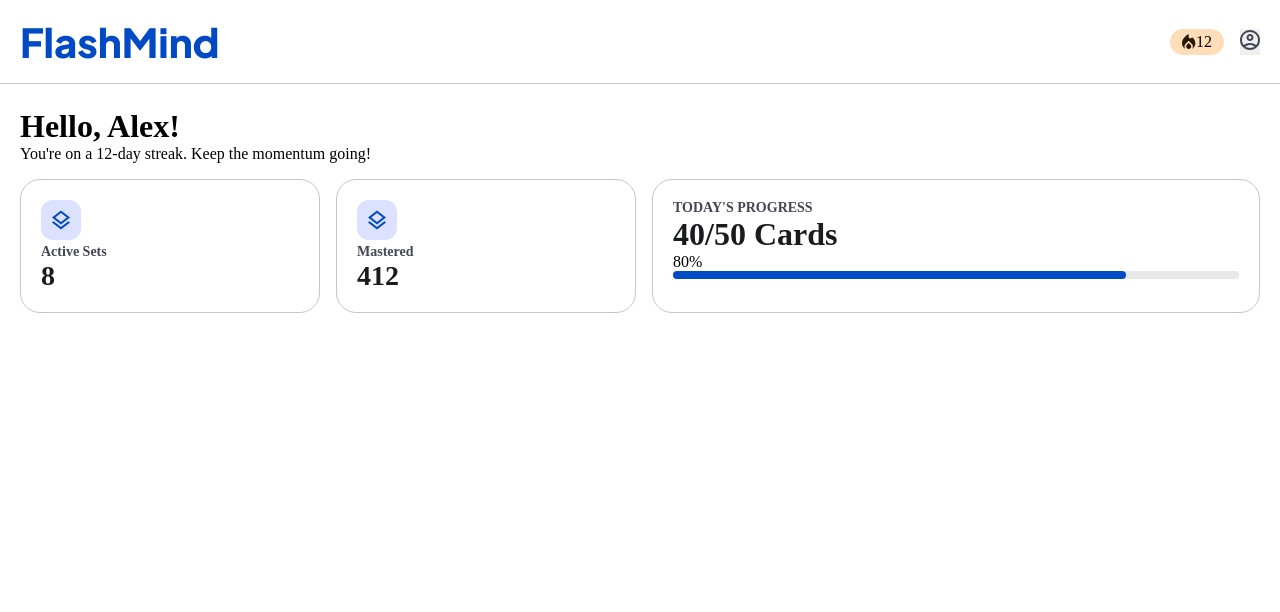
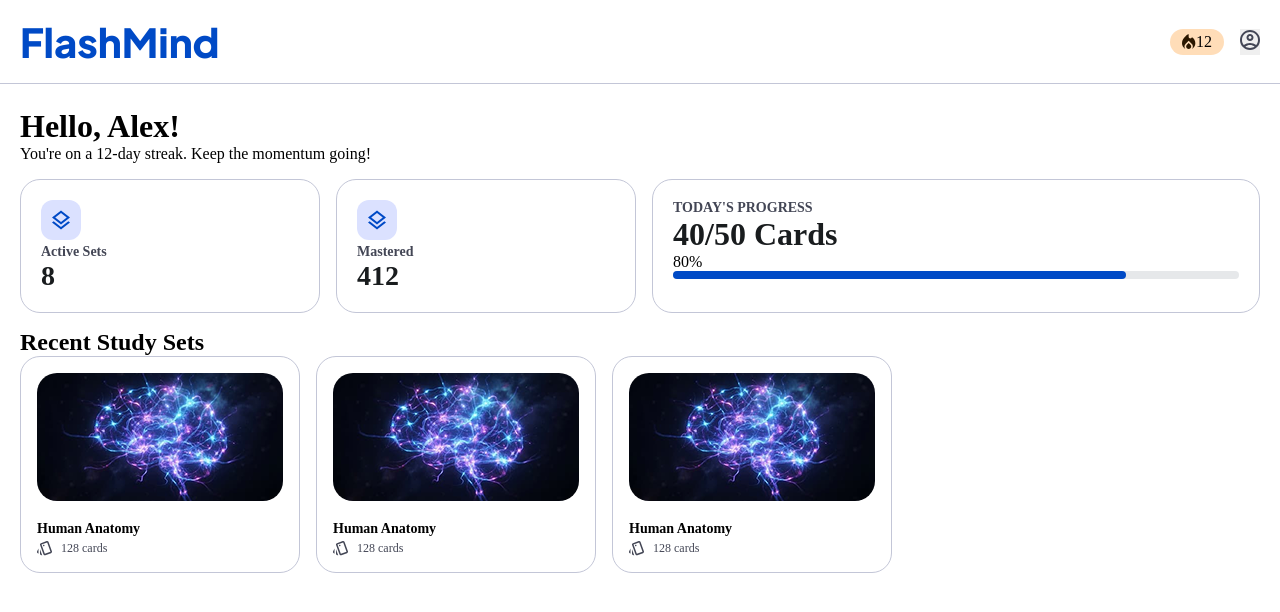
Before and after one commit to kaiqueprog21-cloud/flashcards, a Nuxt app: page / in a window 1280 px wide. Shown: the top 612 px of the page. Built offline with nearby package versions, Linux system fonts and the light colour scheme.

Commit message:
create cards components

```diff
--- /dev/null
+++ b/app/components/StudyCard/index.vue
@@ -0,0 +1,18 @@
+<style scoped>
+    @import "./style.css";
+</style>
+
+<script setup>
+    defineProps({
+        title: String,
+        value: Number
+    })
+</script>
+
+<template>
+    <div class="card-study">
+        <img class="card-study-image" src="/card-background.png"/>
+        <h6 class="card-study-title">Human Anatomy</h6>
+        <p class="card-study-description"><img src="/icons/card.svg"/>128 cards</p>
+    </div>
+</template>
--- /dev/null
+++ b/app/components/StudyCard/style.css
@@ -0,0 +1,26 @@
+.card-study {
+    border-radius: 20px;
+    border: 1px solid #C3C6D7;
+    padding: 16px;
+    cursor: pointer;
+
+}
+
+.card-study-image {
+    border-radius: 20px;
+}
+
+.card-study-title {
+    font-size: 14px;
+    font-weight: 800;
+    margin-top: 16px;
+    margin-bottom: 4px
+}
+
+.card-study-description {
+    display: flex;
+    align-items: center;
+    gap: 8px;
+    font-size: 12px;
+    color: #434655
+}
--- a/app/pages/index.vue
+++ b/app/pages/index.vue
@@ -4,6 +4,7 @@
 <script>
     import Card from '@/components/card'
     import Progress from "@/components/progress"
+    import StudyCard from "@/components/StudyCard"
 </script>
 <template>
     <div class="container">
@@ -14,6 +15,14 @@
             <Card title="Active Sets" value="8" />
             <Card title="Mastered" value="412" />
             <Progress initial="40" count="50" />
+
+        </div>
+
+        <h2>Recent Study Sets</h2>
+        <div class="study-cards-container">
+            <StudyCard/>
+            <StudyCard/>
+            <StudyCard/>
         </div>
     </div>
 </template>
--- a/app/pages/style.css
+++ b/app/pages/style.css
@@ -2,4 +2,10 @@
     display: flex;
     gap: 16px;
     margin-top: 16px;
+    margin-bottom: 16px;
 }
+
+.study-cards-container {
+    display: flex;
+    gap: 16px;
+}
```
Also changed, not shown: public/card-background.png (added), public/icons/card.svg (added).
